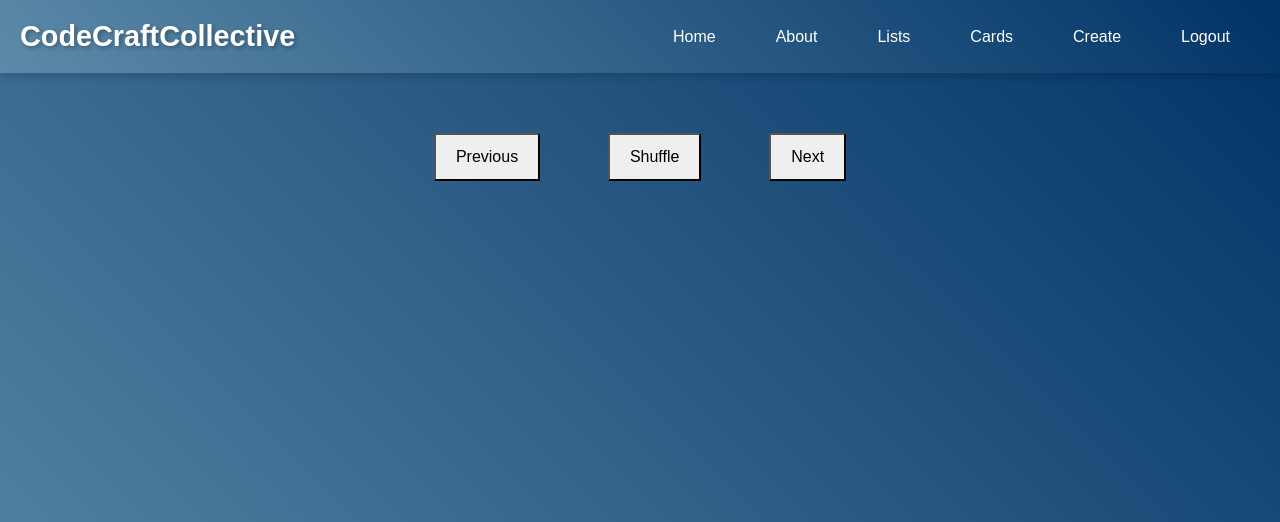
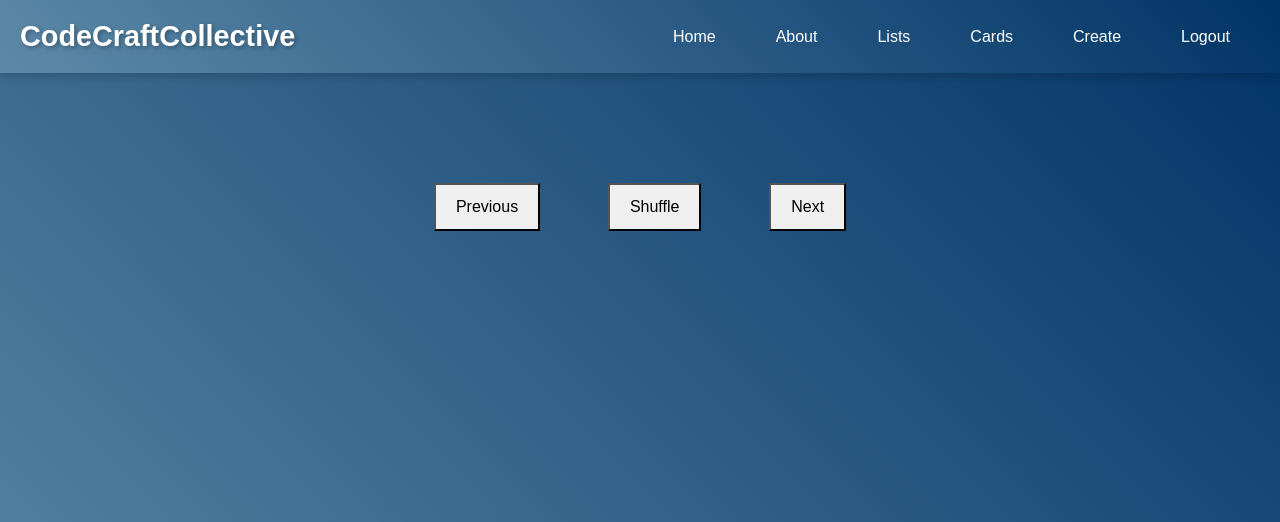
Before and after one commit to CodeCraftCollective/WebApp, a Django app: page /2 in a window 1280 px wide. Shown: the top 522 px of the page. Run offline with Django 4.2, Linux system fonts and the light colour scheme; a user stored in the database is signed in; data comes from the database, SQL or seed files in the repository; parts of the project's set-up code (start-up, migrations or seed data) failed here and were passed over.

Commit message:
Update base.html

```diff
--- a/website/main/templates/main/base.html
+++ b/website/main/templates/main/base.html
@@ -52,6 +52,10 @@
             box-shadow: 0px 5px 15px rgba(0, 0, 0, 0.2);
         }
 
+        .main-content {
+            padding: 50px 0;
+        }
+
         .content-section h2 {
             color: #003366;
             margin-bottom: 30px;
```
